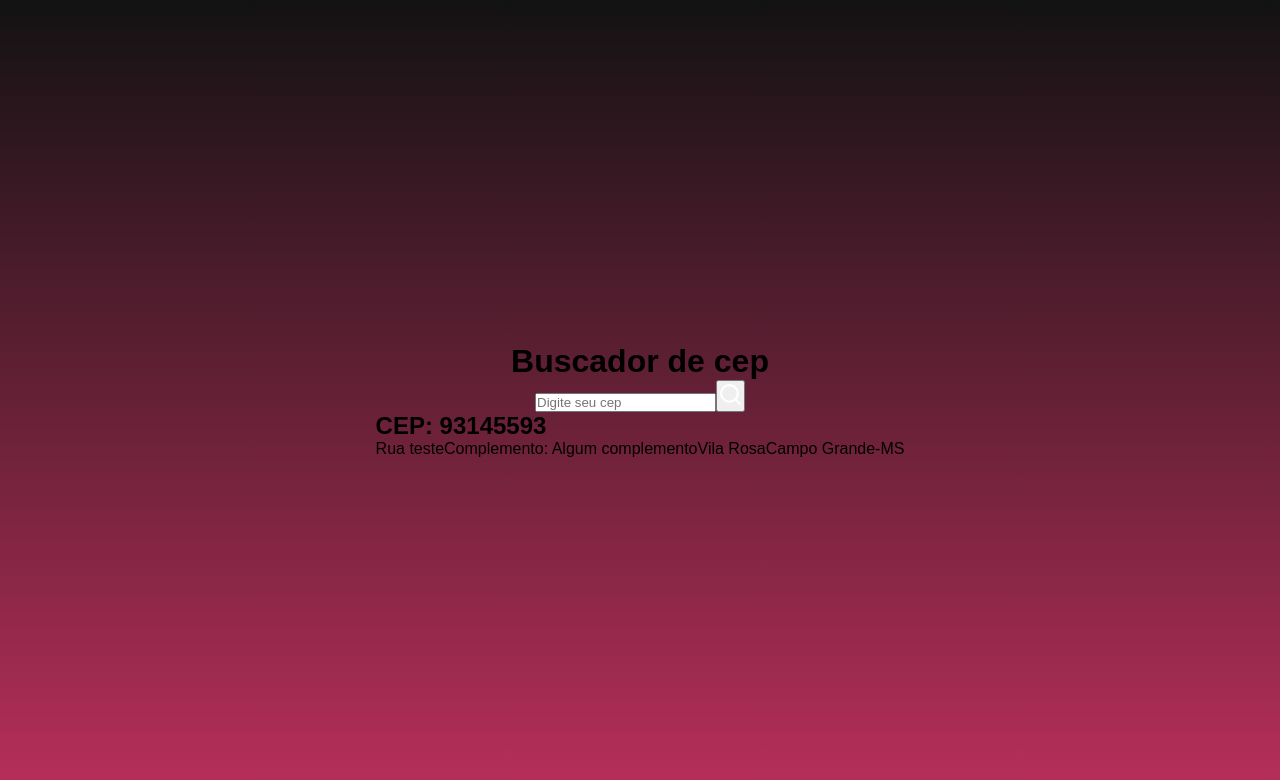
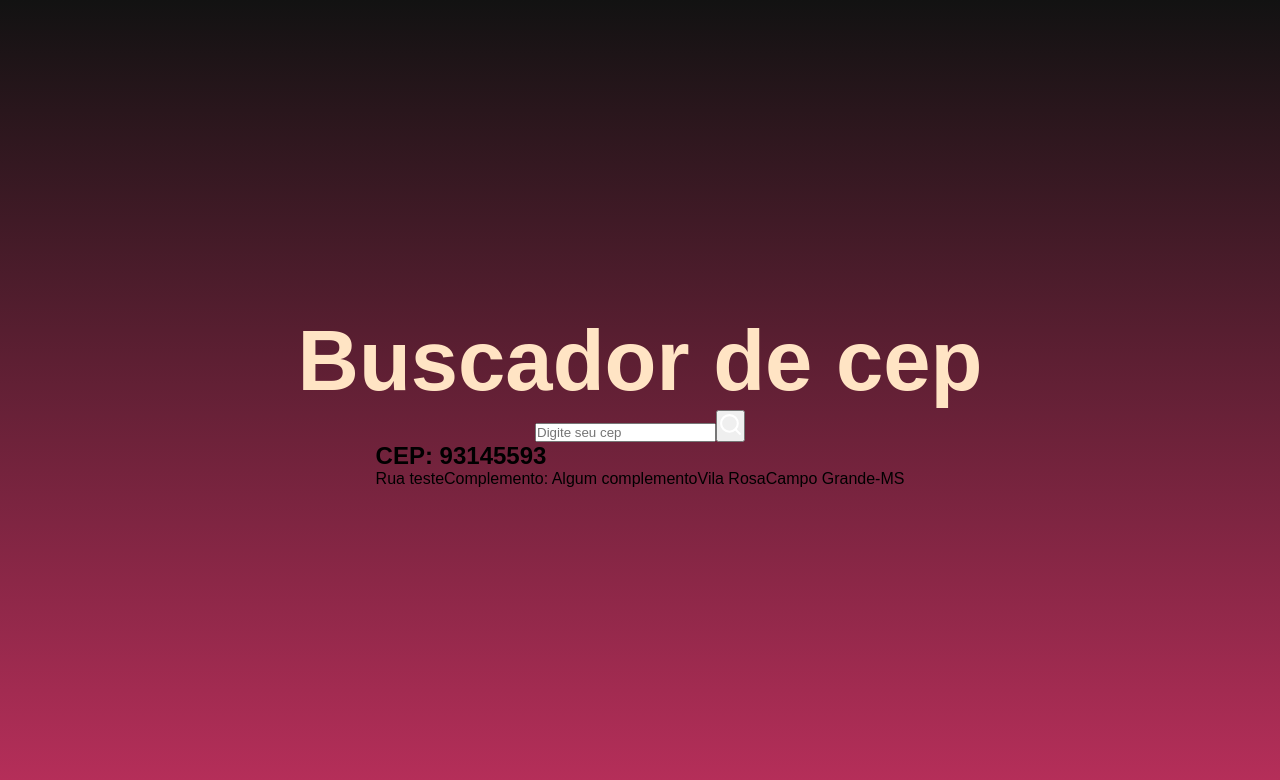
Before and after one commit to DieleCorrea/BUSCADOR-DE-CEP-COM-REACTJS, a React (Create React App) app in the folder buscador/: page / in a window 1280 px wide. Shown: the top 780 px of the page. Built offline with nearby package versions, Linux system fonts and the light colour scheme.

Commit message:
Update styles.css
Alterei a fonte e tamanho do titulo

```diff
--- a/buscador/src/styles.css
+++ b/buscador/src/styles.css
@@ -6,3 +6,8 @@
     flex-direction: column;
     background: linear-gradient(#121212,#b92f5b);
 }
+
+.title{
+    font-size: 85px;
+    color: bisque;
+}
```
